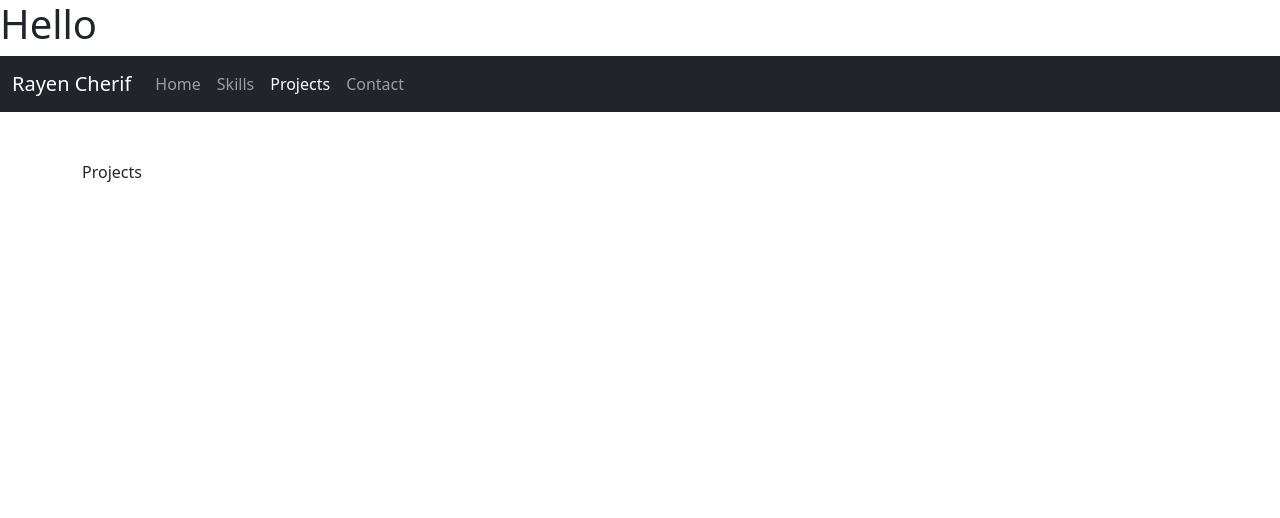
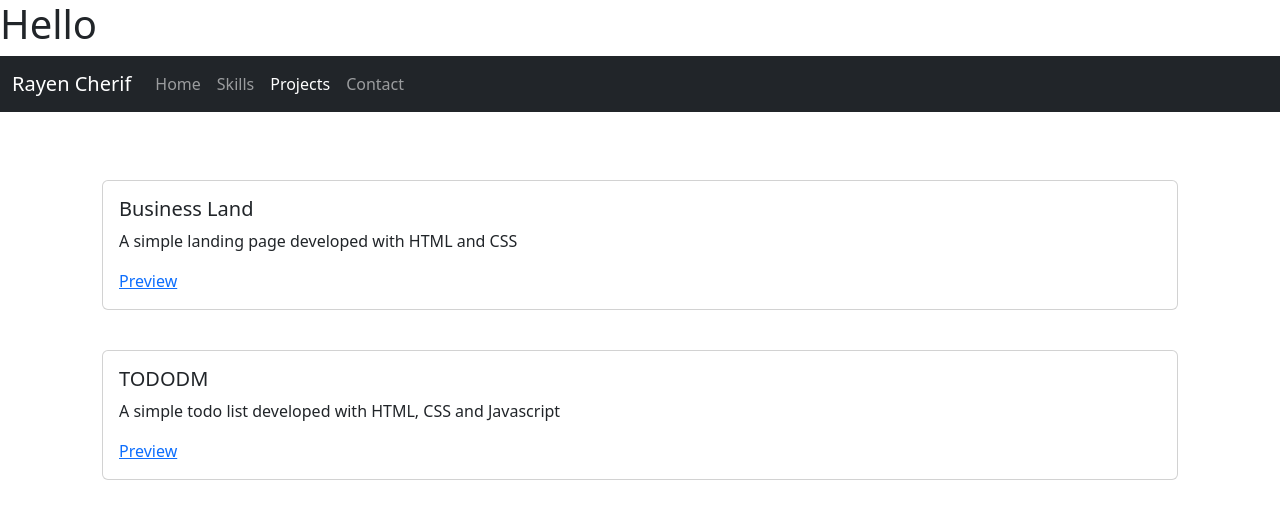
Before and after one commit to zdahmed93/portfolio-22-07, a React (Create React App) app: page /projects in a window 1280 px wide. Shown: the top 518 px of the page. Built offline with nearby package versions, Linux system fonts and the light colour scheme.

Commit message:
Add the Projects page

```diff
--- a/src/pages/Home.js
+++ b/src/pages/Home.js
@@ -3,7 +3,7 @@
 
 function Home() {
   return (
-    <div>
+    <div className='alert alert-primary'>
       <img src="/images/my-photo.jpg" alt="My Photo" className='avatar' />
       <h1>Hello My name is Rayen. I am a Fullstack Web Developer</h1>
       <img src={webImage} alt="Web Development" />
--- a/src/pages/Projects.js
+++ b/src/pages/Projects.js
@@ -1,8 +1,33 @@
 import React from 'react'
+
+const myProjects = [
+  {
+    title: 'Business Land',
+    description: 'A simple landing page developed with HTML and CSS',
+    url: 'https://business-land.vercel.app/'
+  },
+  {
+    title: 'TODODM',
+    description: 'A simple todo list developed with HTML, CSS and Javascript',
+    url: 'https://todom-devmastery.vercel.app/'
+  }
+]
 
 function Projects() {
   return (
-    <div>Projects</div>
+    <div>
+      {myProjects.map((item, index) => (
+        <div style={{ padding: 20 }} >
+          <div class="card">
+            <div class="card-body">
+              <h5 class="card-title">{item.title}</h5>
+              <p class="card-text">{item.description}</p>
+              <a href={item.url} target='_blank' class="card-link">Preview</a>
+            </div>
+          </div>
+        </div>
+      ))}
+    </div>
   )
 }
 
```
